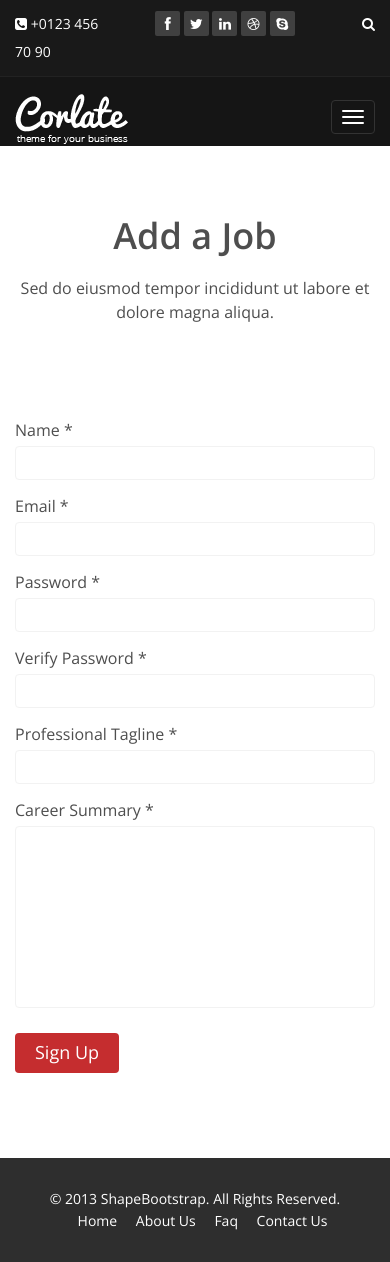
After one commit to amponce/elsa, a Flask app: page /newJob in a window 390 px wide. The commit adds this page. Run offline with Flask 2, Linux system fonts and the light colour scheme.

Commit message:
Fixed minor role bug, and added posting template.

```diff
--- a/app.py
+++ b/app.py
@@ -79,6 +79,11 @@ def home():
 						   , role=role)
 
 
+# --------------------------------------------------------------------
+#
+# Begin Testing Block
+#
+#--------------------------------------------------------------------
 @app.route('/viewTest/<int:test_id>')
 def viewTest(test_id):
 	if not login.current_user.is_authenticated():
@@ -88,8 +93,9 @@ def viewTest(test_id):
 	test_details = db.session.query(models.ABTests).filter_by(id=test_id).first()
 
 	return render_template('view_test.html', test_id=test_id
-										   , recipes=recipes
-										   , test_details=test_details)
+						   , recipes=recipes
+						   , test_details=test_details)
+
 
 @app.route('/addTest', methods=['POST'])
 def addTest():
@@ -107,11 +113,12 @@ def addTest():
 		db.session.commit()
 		flash('test saved')
 		return render_template('recipes.html', test_id=tests.id
-											 , user_id=login.current_user.id
-											 , resume=resume)
+							   , user_id=login.current_user.id
+							   , resume=resume)
 	except Exception as e:
 		flash('error: ', e)
 		return redirect(url_for('home'))
+
 
 @app.route('/addRecipe', methods=['POST'])
 def addRecipe():
@@ -134,6 +141,28 @@ def addRecipe():
 	except Exception as e:
 		flash('error: %s' % e)
 		return redirect(url_for('home'))
+
+
+#--------------------------------------------------------------------
+#
+#						End Testing Block
+#
+#--------------------------------------------------------------------
+
+#--------------------------------------------------------------------
+#
+#						Begin Job Posting Block
+#
+#--------------------------------------------------------------------
+@app.route('/newJob')
+def newJob():
+	return render_template('job_posting.html')
+
+#--------------------------------------------------------------------
+#
+#						End Job Posting Block
+#
+#--------------------------------------------------------------------
 
 @app.route('/saveResume', methods=['POST'])
 def saveResume():
--- /dev/null
+++ b/templates/job_posting.html
@@ -0,0 +1,49 @@
+{% extends "layout.html" %}
+
+{% block body %}
+
+    <section id="contact-page">
+        <div class="container">
+            <div class="center">
+                <h2>Add a Job</h2>
+                <p class="lead">Sed do eiusmod tempor incididunt ut labore et dolore magna aliqua.</p>
+            </div>
+            <div class="row contact-wrap">
+                <form id="new-user-form" class="contact-form" name="contact-form" method="post" action="{{ url_for('register') }}">
+                    <div class="col-sm-5 col-sm-offset-1">
+                        <div class="form-group">
+                            <label>Name *</label>
+                            <input type="text" name="name" class="form-control" required="required">
+                        </div>
+                        <div class="form-group">
+                            <label>Email *</label>
+                            <input type="email" name="email" class="form-control" required="required">
+                        </div>
+                        <div class="form-group">
+                            <label>Password *</label>
+                            <input type="password" name="password" class="form-control" required="required">
+                        </div>
+                        <div class="form-group">
+                            <label>Verify Password *</label>
+                            <input type="password" class="form-control" required="required">
+                        </div>
+                    </div>
+                    <div class="col-sm-5">
+                        <div class="form-group">
+                            <label>Professional Tagline *</label>
+                            <input type="text" name="tagline" class="form-control" required="required">
+                        </div>
+                        <div class="form-group">
+                            <label>Career Summary *</label>
+                            <textarea name="summary" id="message" required="required" class="form-control" rows="8"></textarea>
+                        </div>
+                        <div class="form-group">
+                            <button type="submit" name="submit" class="btn btn-primary btn-lg" required="required">Sign Up</button>
+                        </div>
+                    </div>
+                </form>
+            </div><!--/.row-->
+        </div><!--/.container-->
+    </section><!--/#contact-page-->
+
+{% endblock %}
--- a/templates/layout.html
+++ b/templates/layout.html
@@ -71,6 +71,7 @@
                 <div class="collapse navbar-collapse navbar-right">
                     <ul class="nav navbar-nav">
                         <li><a href="{{ url_for('home') }}">Home</a></li>
+                        {% if role %}
                             {% if role.is_recruiter == 1 %}
                                 <li><a href="#">Post a Job</a></li>
                                 <li><a href="#">Find Candidates</a></li>
@@ -79,6 +80,8 @@
 
                             {% if logged_in %}
                                 <li><a href="{{ url_for('logout')}}">Logout</a></li>
+                            {% else %}
+                            {% endif %}
                         {% else %}
                         {% endif %}
                         <li class="dropdown">
```
Also changed, not shown: migrations/versions/17a8ddcd41c1_.py (added, +44 -0 lines), 5 other files. Lines whose indentation alone changed are shown as unchanged.
